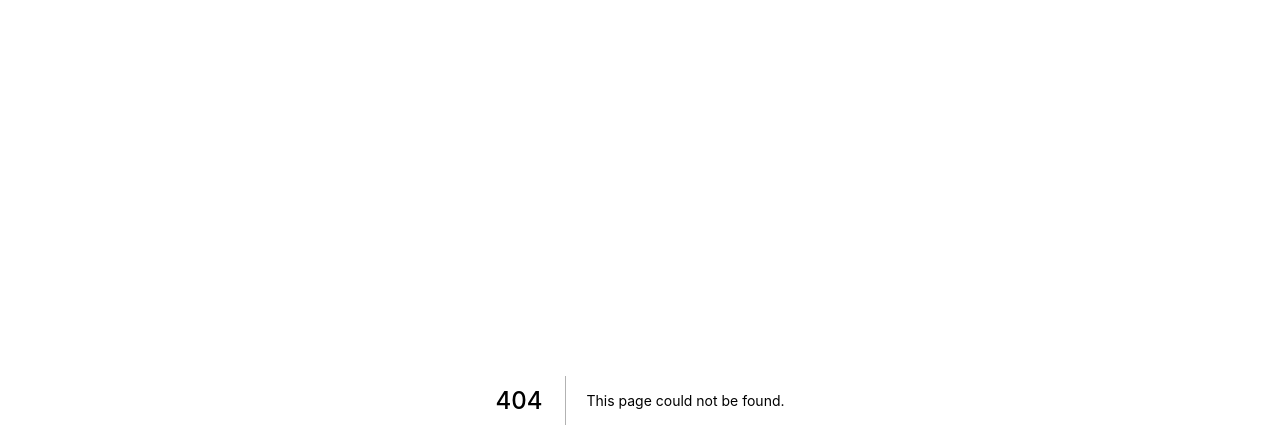
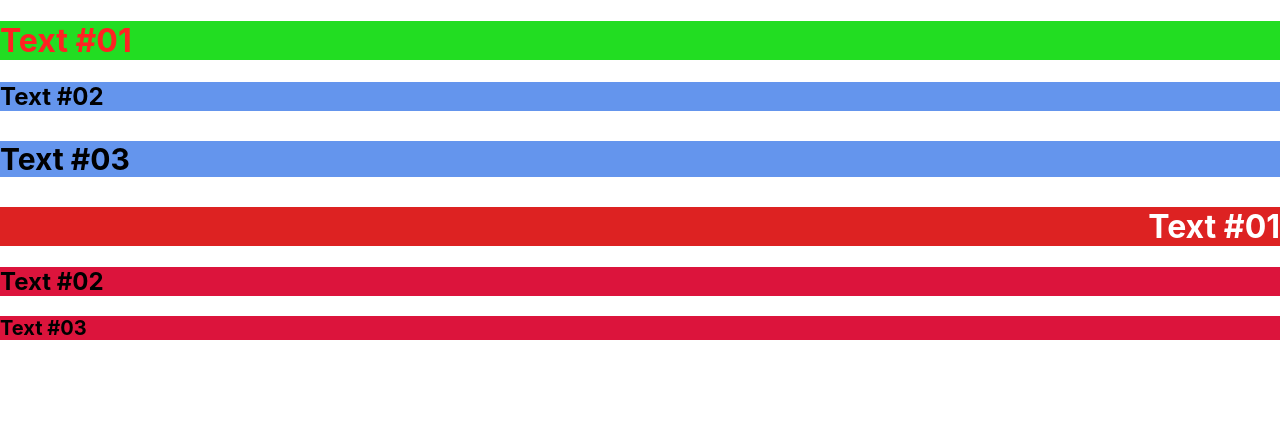
Before and after one commit to FelipeSaadi/Estudos, a Next.js app in the folder next.js/exercises/: page /css/usingStyle in a window 1280 px wide. Before the commit this address had no page. Shown: the top 448 px of the page. Built offline with nearby package versions, Linux system fonts and the light colour scheme.

Commit message:
completed the Aplying Styles CSS lesson

```diff
--- /dev/null
+++ b/next.js/exercises/components/Style.jsx
@@ -0,0 +1,20 @@
+import styles from "../styles/styles.module.css"
+export default function Style(props) {
+    return (
+        <div>
+            <h1 style={{
+                backgroundColor: props.number >= 0 ? "#2D2" : "#D22",
+                color: props.color,
+                textAlign: props.right ? "right" : "left"
+            }}>
+                Text #01
+            </h1>
+            <h2 className={props.number >= 0 ? "blue" : "red"}>
+                Text #02
+            </h2>
+            <h3 className={props.number >= 0 ? [styles.big, "blue", "right"].join(" ") : [styles.small, "red"].join(" ")}>
+                Text #03
+            </h3>
+        </div >
+    )
+}
--- /dev/null
+++ b/next.js/exercises/pages/css/usingStyle.jsx
@@ -0,0 +1,10 @@
+import Style from "../../components/Style";
+
+export default function usingStyle() {
+    return (
+        <>
+            <Style number={2} color="#f22" />
+            <Style number={-5} color="#fff" right />
+        </>
+    )
+}
--- a/next.js/exercises/styles/globals.css
+++ b/next.js/exercises/styles/globals.css
@@ -14,3 +14,10 @@ a {
 * {
   box-sizing: border-box;
 }
+
+.blue {
+  background-color: cornflowerblue;
+}
+.red {
+  background-color: crimson;
+}
--- /dev/null
+++ b/next.js/exercises/styles/styles.module.css
@@ -0,0 +1,6 @@
+.big {
+    font-size: 30px;
+}
+.small {
+    font-size: 20px;
+}
```
